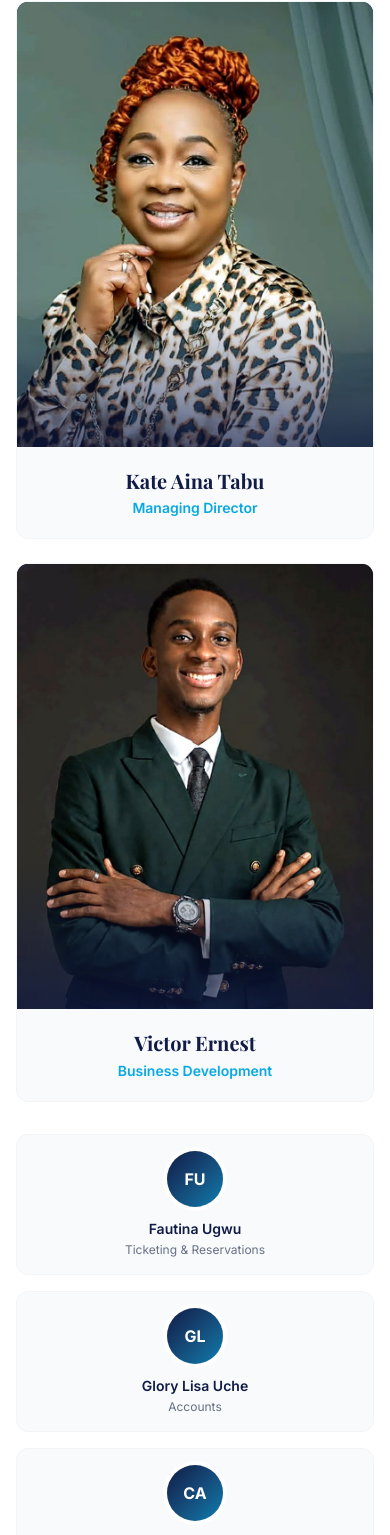
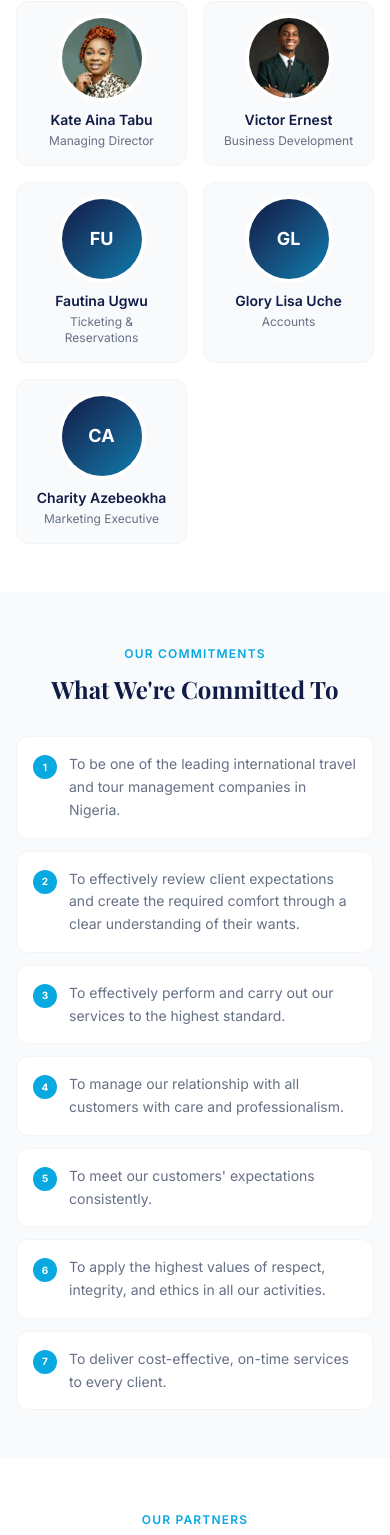
Before and after one commit to anointedthedeveloper/Etak-FrontEnd, a React (Vite) app: page /about in a window 390 px wide. Shown: the part 5907-7442 px from the top of the page. Built offline with nearby package versions, Linux system fonts and the light colour scheme; no server answers.

Commit message:
Show team photos in original team card layout
Co-Authored-By: Claude Sonnet 5.5 <noreply@anthropic.com>
Claude-Session: https://claude.ai/code/session_01JxK5nkJe58KGis1LvdaYMy

```diff
--- a/src/pages/About.tsx
+++ b/src/pages/About.tsx
@@ -45,11 +45,6 @@ function PartnerLogo({ name, logo }: { name: string; logo: string | null }) {
     </div>
   )
 }
-
-const LEADERS = [
-  { name: 'Kate Aina Tabu', role: 'Managing Director', badge: null, photo: '/team/kate-aina-tabu.jpg' },
-  { name: 'Victor Ernest',  role: 'Business Development', badge: null,  photo: '/team/victor-ernest.jpg' },
-]
 
 const values = [
   { icon: CheckCircle2, title: 'Integrity', desc: 'We operate with honesty and transparency in every client interaction and business arrangement.' },
@@ -314,42 +309,26 @@ export default function About() {
       <section className="py-12 sm:py-16 lg:py-20 bg-white">
         <div className="site-gutter w-full">
           <SectionHeader eyebrow="Our People" title="Meet the Team" centered />
-          <div ref={teamRef} className="max-w-5xl mx-auto flex flex-col gap-8">
-            {/* Leadership */}
-            <div className="grid grid-cols-1 sm:grid-cols-2 gap-6 max-w-3xl mx-auto w-full">
-              {LEADERS.map(({ name, role, badge, photo }, i) => (
-                <div key={name} className={`reveal stagger-${i + 1} group bg-[#F8FAFC] rounded-card border border-gray-100 overflow-hidden transition-all duration-200 hover:border-[#08A9E0]/30 hover:-translate-y-0.5 hover:shadow-panel`}>
-                  <div className="relative aspect-[4/5] overflow-hidden bg-[#101B46]">
-                    <img src={photo} alt={`${name}, ${role}`} loading="lazy" className="w-full h-full object-cover object-top transition-transform duration-500 group-hover:scale-105" />
-                    <div className="absolute inset-x-0 bottom-0 h-1/3 bg-gradient-to-t from-[#101B46]/70 to-transparent" />
-                    {badge && (
-                      <span className="absolute top-3 left-3 bg-[#08A9E0] text-white text-[11px] font-semibold uppercase tracking-wide px-3 py-1 rounded-full shadow">{badge}</span>
-                    )}
+          <div ref={teamRef} className="grid grid-cols-2 sm:grid-cols-3 lg:grid-cols-5 gap-4 max-w-4xl mx-auto">
+            {[
+              { name: 'Kate Aina Tabu',       role: 'Managing Director',        photo: '/team/kate-aina-tabu.jpg' },
+              { name: 'Victor Ernest',         role: 'Business Development',     photo: '/team/victor-ernest.jpg' },
+              { name: 'Fautina Ugwu',          role: 'Ticketing & Reservations', photo: null },
+              { name: 'Glory Lisa Uche',       role: 'Accounts',                 photo: null },
+              { name: 'Charity Azebeokha',     role: 'Marketing Executive',      photo: null },
+            ].map(({ name, role, photo }, i) => (
+              <div key={name} className={`reveal stagger-${i + 1} group bg-[#F8FAFC] rounded-card border border-gray-100 p-4 text-center transition-all duration-200 hover:border-[#08A9E0]/30 hover:-translate-y-0.5 hover:shadow-card`}>
+                {photo ? (
+                  <img src={photo} alt={`${name}, ${role}`} loading="lazy" className="w-20 h-20 rounded-full object-cover object-top mx-auto mb-3 ring-4 ring-white shadow-sm transition-transform duration-200 group-hover:scale-105" />
+                ) : (
+                  <div className="w-20 h-20 rounded-full bg-gradient-to-br from-[#101B46] to-[#087EAF] flex items-center justify-center mx-auto mb-3 ring-4 ring-white shadow-sm transition-transform duration-200 group-hover:scale-105">
+                    <span className="text-white font-bold text-lg">{name.split(' ').map(n => n[0]).slice(0, 2).join('')}</span>
                   </div>
-                  <div className="p-5 text-center">
-                    <p className="font-display font-bold text-[#101B46] text-xl leading-snug">{name}</p>
-                    <p className="text-[#08A9E0] text-sm font-semibold mt-1">{role}</p>
-                  </div>
-                </div>
-              ))}
-            </div>
-
-            {/* Staff */}
-            <div className="grid grid-cols-1 sm:grid-cols-3 gap-4 max-w-3xl mx-auto w-full">
-              {[
-                { name: 'Fautina Ugwu',      role: 'Ticketing & Reservations' },
-                { name: 'Glory Lisa Uche',   role: 'Accounts' },
-                { name: 'Charity Azebeokha', role: 'Marketing Executive' },
-              ].map(({ name, role }, i) => (
-                <div key={name} className={`reveal stagger-${i + 3} group bg-[#F8FAFC] rounded-card border border-gray-100 p-4 text-center transition-all duration-200 hover:border-[#08A9E0]/30 hover:-translate-y-0.5 hover:shadow-card`}>
-                  <div className="w-14 h-14 rounded-full bg-gradient-to-br from-[#101B46] to-[#087EAF] flex items-center justify-center mx-auto mb-3 ring-4 ring-white shadow-sm transition-transform duration-200 group-hover:scale-105">
-                    <span className="text-white font-bold text-base">{name.split(' ').map(n => n[0]).slice(0, 2).join('')}</span>
-                  </div>
-                  <p className="font-semibold text-[#101B46] text-sm leading-snug">{name}</p>
-                  <p className="text-[#667085] text-xs mt-1">{role}</p>
-                </div>
-              ))}
-            </div>
+                )}
+                <p className="font-semibold text-[#101B46] text-sm leading-snug">{name}</p>
+                <p className="text-[#667085] text-xs mt-1">{role}</p>
+              </div>
+            ))}
           </div>
         </div>
       </section>
```
